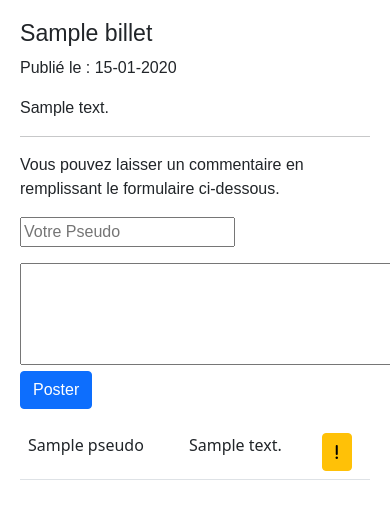
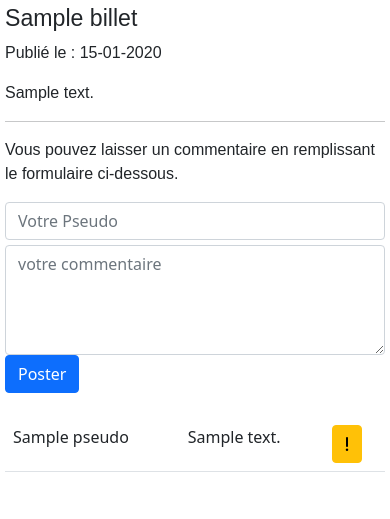
Before and after one commit to RaphaelStn/p4_stacino_raphael, a PHP site: template app/views/frontend/chapitre.php in a window 390 px wide; the page is wider, and only the part inside the window is pictured. Shown: the part 56-575 px from the top of that part. Run offline with PHP 8.4, Linux system fonts and the light colour scheme; the template is opened without the code that fills it: most values are stand-ins (such as "Sample title", 1, 10 or a date in 2020); data that the repository does not hold is empty; some libraries are stand-ins or nearby versions; some web fonts are replaced.

Commit message:
responsive et validation W3C

```diff
--- a/app/Entity/BilletEntity.php
+++ b/app/Entity/BilletEntity.php
@@ -8,8 +8,8 @@ class BilletEntity extends Entity{
         return 'index.php?action=chapitre&id=' . $this->id;
     }
     public function getExtrait() { // On renvoie un extrait de 200 caractère.
-        $html = '<p>' . substr($this->contenu, 0, 200) . '...</p>';
-        $html .= '<p><a href="' . $this->url . '">Lire la suite</a></p>';
+        $html = substr($this->contenu, 0, 300) . '...';
+        $html .= '<a href="' . $this->url . '">Lire la suite</a>';
         return $html;
     }
 }
--- a/app/views/backend/add.php
+++ b/app/views/backend/add.php
@@ -19,8 +19,8 @@
         });
     </script>
     <button class="btn btn-primary" type="submit" name="create">Ajouter le chapitre</button>
+    <a class="btn btn-success" href=".\index.php?action=admin"> Retour au menu admin</a>
 </form>
-<a class="btn btn-success" href=".\index.php?action=admin"> Retour au menu admin</a>
 <?php
 if($success_add) {
     ?>
--- a/app/views/frontend/chapitre.php
+++ b/app/views/frontend/chapitre.php
@@ -9,19 +9,24 @@
 <!-- Formulaire de création de commentaires -->
 <p> Vous pouvez laisser un commentaire en remplissant le formulaire ci-dessous.</p>
 <form method='post'>
-    <p><input type="text" name="pseudo" maxlength="20" placeholder="Votre Pseudo"/></p>
-    <textarea type="textarea" name="commentaire" cols="40" maxlength="255" rows="4"></textarea>
-    <p><button class="btn btn-primary" type="submit" name="post_comm">Poster</button></p>
+    <div class="col-sm-6">
+        <input class ="form-control form-control" type="text" name="pseudo" maxlength="20" placeholder="Votre Pseudo"/>
+        <textarea class ="form-control form-control" type="textarea" name="commentaire" cols="40" maxlength="255" rows="4" placeholder="votre commentaire"></textarea>
+        <div>
+            <button class="btn btn-primary" type="submit" name="post_comm">Poster</button>
+            <?php
+                if($success_report) {
+            ?>
+                <div class="btn nav-admin btn-success">Le commentaire à signalé</div>
+            <?php
+            }
+            ?>
+        </div>
+    </div>
 </form>
 <!-- On affiche les commentaires -->
-<?php
-if($success_report) {
-    ?>
-    <div class="btn btn-success">Le commentaire à signalé</div>
-    <?php
-}
-?>
-<table class="table">
+</br>
+<table class="table table-hover">
     <tbody>
         <?php foreach($comms as $comm): ?>
         <tr>
@@ -30,7 +35,7 @@ if($success_report) {
             <td>
                 <form method="post" style="display: inline;">
                     <input type="hidden" name="comm_id" value="<?php echo $comm -> comm_id;?>">
-                    <button class="btn btn-warning"  type="submit" name="report_comm"><i class="fas fa-exclamation"></i></button>
+                    <button class="btn btn-warning" data-toggle="tooltip" data-placement="left" title="Signaler le commentaire" data-offset="0, 15" type="submit" name="report_comm"><i class="fas fa-exclamation"></i></button>
                 </form>
             </td>
         </tr>
--- a/app/views/frontend/contents.php
+++ b/app/views/frontend/contents.php
@@ -3,8 +3,8 @@
 
 <?php
 foreach($billets as $billet): ?>
-    <p><a class="contents" href ="<?php echo $billet->url; ?>"><?php echo $billet-> titre;?> </a></p>
-    <p><?php echo $billet->extrait;?></p>
+    <h3><a class="contents" href ="<?php echo $billet->url; ?>"><?php echo $billet-> titre;?> </a></h3>
+    <p>Mis en ligne le : <?php echo $billet->date_publi;?></p>
 <?php endforeach; ?>
 
 </section>
--- a/app/views/templates/default.php
+++ b/app/views/templates/default.php
@@ -4,7 +4,7 @@
     <meta charset="utf-8">
     <meta name="description" content="Blog de Jean Forteroche, auteur et écrivain.">
     <title> <?php echo Core\Controller\Controller::getTitle(); ?> </title>
-    <link href=".\public\css\style.css" rel="stylesheet">
+    <link href="./public/css/style.css" rel="stylesheet">
     <meta name="viewport" content="initial-scale=1.0, maximum-scale=1.0, user-scalable=no" />
     <link rel="stylesheet" href="https://use.typekit.net/nac1xck.css">
     <link href="https://cdn.jsdelivr.net/npm/bootstrap@5.1.3/dist/css/bootstrap.min.css" rel="stylesheet" integrity="sha384-1BmE4kWBq78iYhFldvKuhfTAU6auU8tT94WrHftjDbrCEXSU1oBoqyl2QvZ6jIW3" crossorigin="anonymous">
@@ -30,7 +30,7 @@
         <a class="nav-link" href="./index.php?action=about"><i class="fas fa-book-open"></i> A propos</a>
       </li>
       <li class="nav-item">
-        <a class="nav-link nav-admin";" href="
+        <a class="nav-link nav-admin" href="
         <?php
         $auth = new Core\Auth\DBAuth(App::getInstance()->getDb());
         if(!$auth->logged()) {
@@ -46,14 +46,15 @@
 
 <?php echo $content; ?>
 
-</body>
-<script>
-$(document).ready(function(){
-  $('[data-toggle="tooltip"]').tooltip();
-});
-</script>
+
 <script src="https://kit.fontawesome.com/db9607f191.js" crossorigin="anonymous"></script>
 <script src="https://code.jquery.com/jquery-3.4.1.slim.min.js" integrity="sha384-J6qa4849blE2+poT4WnyKhv5vZF5SrPo0iEjwBvKU7imGFAV0wwj1yYfoRSJoZ+n" crossorigin="anonymous"></script>
 <script src="https://cdn.jsdelivr.net/npm/popper.js@1.16.0/dist/umd/popper.min.js" integrity="sha384-Q6E9RHvbIyZFJoft+2mJbHaEWldlvI9IOYy5n3zV9zzTtmI3UksdQRVvoxMfooAo" crossorigin="anonymous"></script>
 <script src="https://stackpath.bootstrapcdn.com/bootstrap/4.4.1/js/bootstrap.min.js" integrity="sha384-wfSDF2E50Y2D1uUdj0O3uMBJnjuUD4Ih7YwaYd1iqfktj0Uod8GCExl3Og8ifwB6" crossorigin="anonymous"></script>
+<script>
+$(function () {
+  $('[data-toggle="tooltip"]').tooltip()
+})
+</script>
+</body>
 </html>
--- a/core/Controller/Controller.php
+++ b/core/Controller/Controller.php
@@ -8,7 +8,7 @@ class Controller {
 
     protected function render($view, $variable =[]) {
         ob_start();
-        extract($variable);
+        extract($variable); // On recupère les variables transmises dans les controllers enfants, pour les donner à la page
         require ($this -> viewpath . $view . '.php');
         $content = ob_get_clean();
         require($this->viewpath . 'templates/' . $this->template . '.php');
@@ -20,7 +20,7 @@ class Controller {
     protected function setTitle($title) { // setter pour le titre.
         return  $this -> title = $title . ' | ' . $this -> title;
     }
-    protected  function NotFound() { // 404 not found.
+    protected  function NotFound() {
         header ("HTTP/1.0 404 Not Found");
         header('Location: index.php?action=404');
     }
--- a/core/Database/MysqlDatabase.php
+++ b/core/Database/MysqlDatabase.php
@@ -66,8 +66,4 @@ class MysqlDatabase { // Recupération des datas selon les infos constructeurs (
         }
         return $datas;
     }
-
-    public function lastInsertId(){
-        return $this -> getPDO() -> lastInsertId();
-    }
 }
--- a/core/Entity/Entity.php
+++ b/core/Entity/Entity.php
@@ -3,7 +3,7 @@ namespace Core\Entity;
 
 class Entity {
 
-    public function __get($key) { // permet de comprendre url au lieu de getUrl(), facile l'ecriture sur la view.
+    public function __get($key) { // permet de comprendre url au lieu de getUrl(), facilite l'ecriture sur la view.
         $method = 'get' . ucfirst($key);
         $this -> $key = $this->$method();
         return $this -> $key;
--- a/core/Table/Table.php
+++ b/core/Table/Table.php
@@ -16,7 +16,7 @@ class Table {
     }
 
     public function query($statement, $attributes = null, $one = false) { // On vérifie la présence d'$attributes, si attribut, c'est une requête préparée, sinon une simple query.
-        if($attributes) { // db est l'object MysqlDatabase, il va donc effectuer les requêtes prepare et query défini dans la class MysqlDatabase.
+        if($attributes) { // db est l'object new MysqlDatabase, il va donc effectuer les requêtes prepare et query défini dans la class MysqlDatabase.
             return $this -> db -> prepare($statement, $attributes, str_replace('Table','Entity', get_class($this)), $one);
         }
         else {
--- a/index.php
+++ b/index.php
@@ -2,7 +2,7 @@
 use App\Controller\Frontend\FrontendController;
 use App\Controller\Backend\BackendController;
 
-define('ROOT', __DIR__); // On définit une variable ROOT pour naviguer dans les dossiers plus facilement.
+define('ROOT', __DIR__); // On définit ROOT pour naviguer dans les dossiers plus facilement.
 require  ROOT . '/app/App.php';
 
 App::load(); // Load() Initialise la session et les AutoLoaders des namespaces CORE et APP.
@@ -54,4 +54,5 @@ switch ($action) {
     case '404':
         $controller = new FrontendController();
         $controller->e404();
+        break;
 }
--- a/public/css/style.css
+++ b/public/css/style.css
@@ -6,6 +6,16 @@ html ,body ,h1 ,h2 ,h3 ,h4 ,h5 ,h6 ,p , a {
   margin-top: 0px;
   margin-left: 0px;
   margin-right: 0px;
+}
+.tox-notification {
+  display: none !important;
+}
+.main {
+  padding:5px;
+}
+a.nav-link {
+  margin-left: 1.5rem;
+  margin-right: 1.5rem;
 }
 .navbar-brand{
   margin-left:1rem;
@@ -20,9 +30,7 @@ html ,body ,h1 ,h2 ,h3 ,h4 ,h5 ,h6 ,p , a {
   justify-content: space-around;
   list-style-type: none;
 }
-.main{
-  padding: 20px;
-}
+
 .homepage {
   display: flex;
   flex-direction: row;
@@ -44,7 +52,6 @@ html ,body ,h1 ,h2 ,h3 ,h4 ,h5 ,h6 ,p , a {
   text-align: center;
 }
 .contents{
-  font-size: 1.3em;
   color:black;
   text-decoration: none;
   text-transform: uppercase;
@@ -53,8 +60,33 @@ hr {
   border: 0;
   height: 2px;
 }
+input.form-control {
+  margin-bottom: 5px;
+}
 @media (max-width: 992px) {
-  .nav-admin{
+  .nav-admin {
     position: inherit;
   }
+  .table-responsive-xl thead {
+    display: none;
+  }
+  .table-responsive-xl tr{
+    display: block;
+    margin-bottom: 40px;
+  }
+  .table-responsive-xl td {
+    display: block;
+    text-align: left;
+  }
+  .table-responsive-xl td:before {
+    content: attr(data-label);
+    float: right;
+    font-weight: bold;
+  }
+  .homepage {
+    display: block;
+  }
+  .extrait-div {
+    border: none;
+  }
 }
```
Also changed, not shown: app/Controller/Backend/BackendController.php (+9 -9 lines), app/views/backend/edit.php (+8 -3 lines), app/views/backend/home.php (+12 -12 lines), app/Controller/Frontend/FrontendController.php (line endings or trailing spaces).
